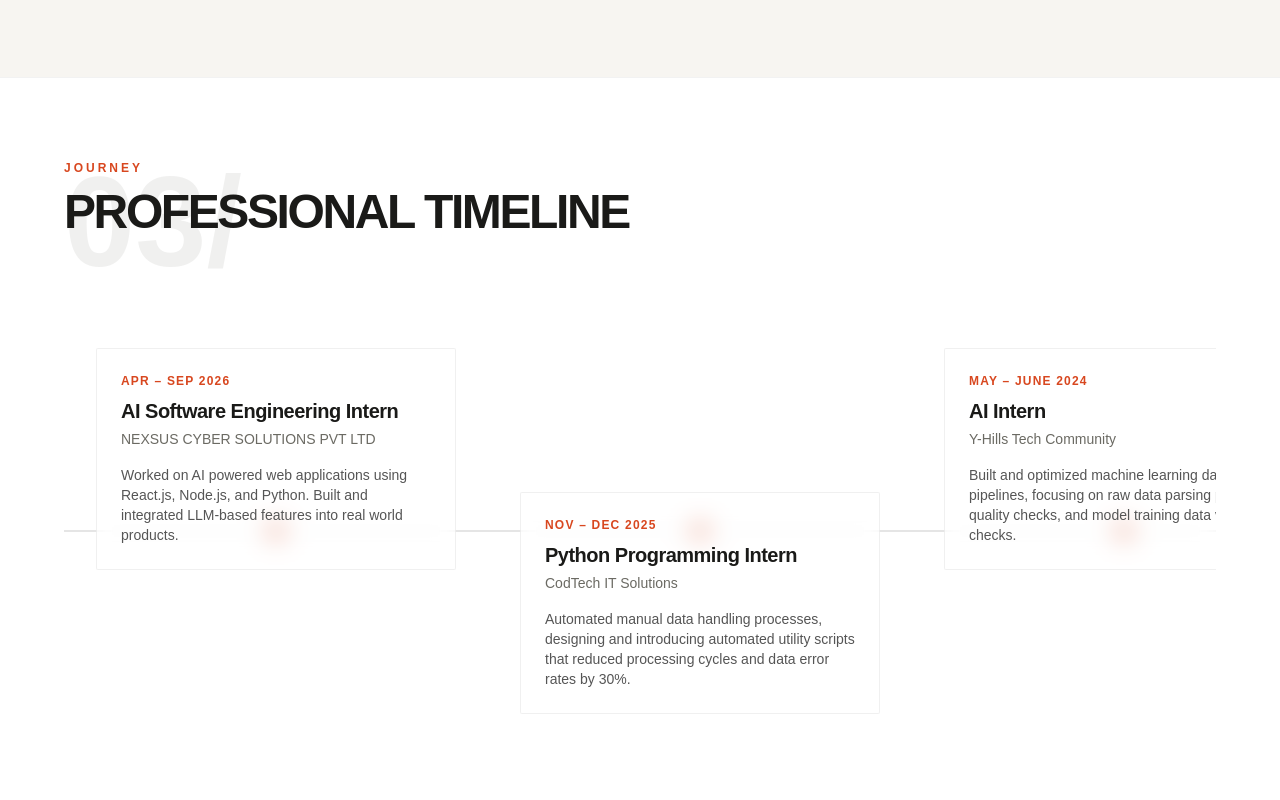
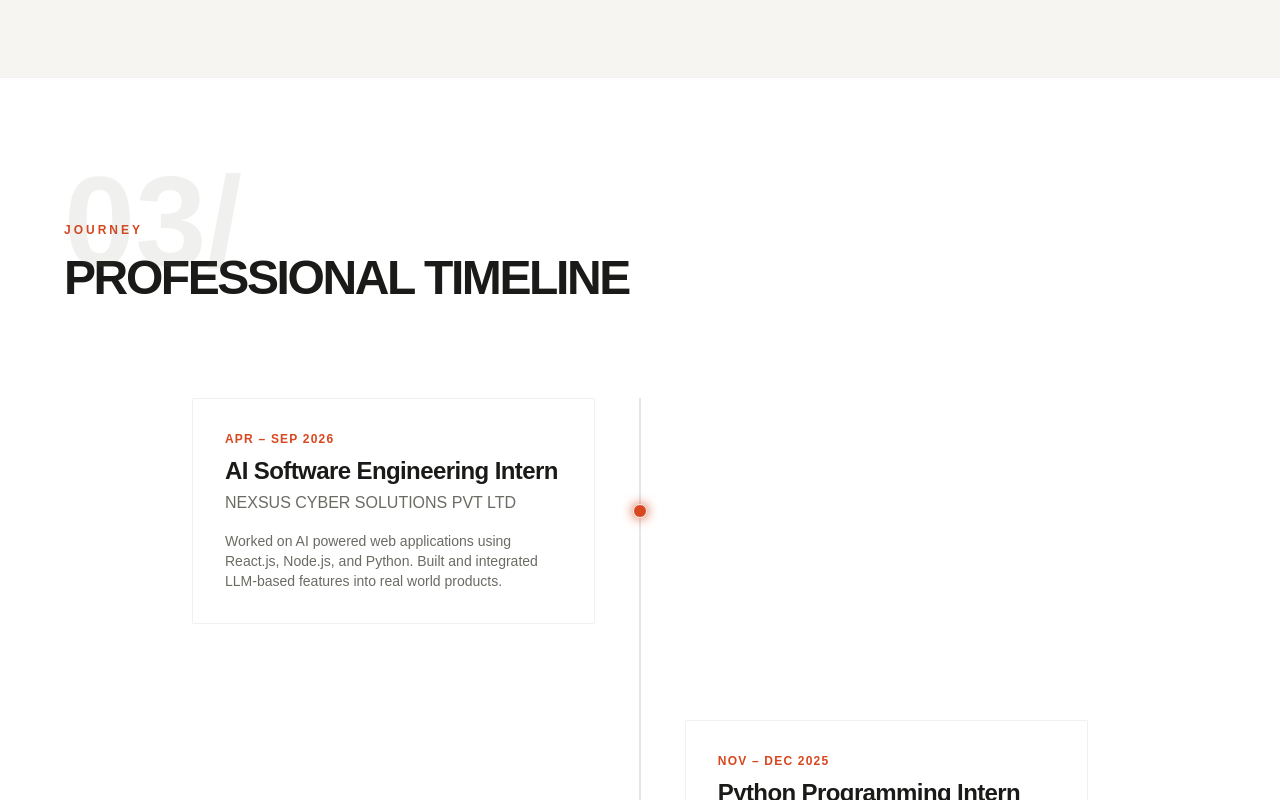
Before and after one commit to mr-umar-ahmed/UMAR-S-PORTFOLIO, a Next.js app: page / in a window 1280 px wide. Shown: the part 2280-3080 px from the top of the page. Built offline with nearby package versions, Linux system fonts and the light colour scheme; a web font is replaced by a local one.

Commit message:
revert: experience layout back to clean vertical timeline

```diff
--- a/src/components/Experience.tsx
+++ b/src/components/Experience.tsx
@@ -33,10 +33,6 @@ export default function Experience() {
 
   useEffect(() => {
     const ctx = gsap.context(() => {
-      const mm = gsap.matchMedia();
-
-      // Mobile layout animations (< 1024px)
-      mm.add("(max-width: 1023px)", () => {
       gsap.fromTo(
         lineRef.current,
         { scaleY: 0 },
@@ -92,106 +88,6 @@ export default function Experience() {
           );
         });
       }
-      });
-
-      // Desktop layout animations (>= 1024px)
-      mm.add("(min-width: 1024px)", () => {
-        const track = containerRef.current?.querySelector(".horizontal-track") as HTMLElement;
-        const hLine = containerRef.current?.querySelector(".horizontal-line") as HTMLElement;
-        const cards = containerRef.current?.querySelectorAll(".horizontal-card");
-        if (!track || !hLine || !cards) return;
-
-        const amountToScroll = track.scrollWidth - window.innerWidth + 128;
-
-        if (amountToScroll > 0) {
-          // 1. PIN & HORIZONTAL SCROLL (If content overflows screen width)
-          const scrollTween = gsap.to(track, {
-            x: -amountToScroll,
-            ease: "none",
-            scrollTrigger: {
-              trigger: containerRef.current,
-              pin: true,
-              scrub: 1,
-              start: "top top",
-              end: () => `+=${amountToScroll}`,
-              invalidateOnRefresh: true,
-            },
-          });
-
-          // Draw horizontal line scrubbed over scroll
-          gsap.fromTo(
-            hLine,
-            { scaleX: 0 },
-            {
-              scaleX: 1,
-              ease: "none",
-              transformOrigin: "left center",
-              scrollTrigger: {
-                trigger: containerRef.current,
-                scrub: 1,
-                start: "top top",
-                end: () => `+=${amountToScroll}`,
-                invalidateOnRefresh: true,
-              },
-            }
-          );
-
-          // Stagger card reveals
-          cards.forEach((card) => {
-            gsap.fromTo(
-              card,
-              { opacity: 0, scale: 0.9 },
-              {
-                opacity: 1,
-                scale: 1,
-                duration: 0.6,
-                scrollTrigger: {
-                  trigger: card,
-                  containerAnimation: scrollTween,
-                  start: "left 85%",
-                  toggleActions: "play none none reverse",
-                },
-              }
-            );
-          });
-        } else {
-          // 2. CENTERED ROW FALLBACK (If content fits on screen e.g. wider desktop monitors)
-          // Draw horizontal line once section enters viewport
-          gsap.fromTo(
-            hLine,
-            { scaleX: 0 },
-            {
-              scaleX: 1,
-              duration: 1.5,
-              ease: "power4.out",
-              transformOrigin: "left center",
-              scrollTrigger: {
-                trigger: containerRef.current,
-                start: "top 70%",
-                toggleActions: "play none none none",
-              },
-            }
-          );
-
-          // Fade-in cards with staggered delays
-          gsap.fromTo(
-            cards,
-            { opacity: 0, y: 30 },
-            {
-              opacity: 1,
-              y: 0,
-              duration: 1,
-              stagger: 0.2,
-              ease: "power3.out",
-              scrollTrigger: {
-                trigger: containerRef.current,
-                start: "top 70%",
-                toggleActions: "play none none none",
-              },
-            }
-          );
-        }
-      });
     }, containerRef);
 
     return () => ctx.revert();
@@ -201,17 +97,15 @@ export default function Experience() {
     <section
       id="experience"
       ref={containerRef}
-      className="relative min-h-screen lg:h-screen py-20 lg:py-12 px-8 md:px-16 bg-surface dark:bg-surface-dark border-t border-black/5 dark:border-white/5 transition-colors duration-500 overflow-hidden flex flex-col lg:justify-center"
+      className="relative min-h-screen py-24 md:py-36 px-8 md:px-16 bg-surface dark:bg-surface-dark border-t border-black/5 dark:border-white/5 transition-colors duration-500"
     >
-      {/* Visual Indicator Number */}
-      <div className="absolute top-12 left-8 md:left-16 text-[10vw] font-display font-black text-muted/10 dark:text-muted-dark/10 select-none pointer-events-none z-0">
+      <div className="absolute top-12 left-8 md:left-16 text-[10vw] font-display font-black text-muted/10 dark:text-muted-dark/10 select-none pointer-events-none">
         03/
       </div>
 
-      <div className="max-w-7xl mx-auto w-full flex flex-col items-center z-10">
-        {/* Header Block */}
-        <div className="w-full text-left mb-12 lg:mb-8">
-          <span className="text-xs tracking-[0.25em] text-accent dark:text-accent-dark font-display font-semibold uppercase block mb-3">
+      <div className="max-w-7xl mx-auto w-full flex flex-col items-center">
+        <div className="w-full text-left mb-16 md:mb-24">
+          <span className="text-xs tracking-[0.25em] text-accent dark:text-accent-dark font-display font-semibold uppercase block mb-4">
             JOURNEY
           </span>
           <h2 className="text-4xl md:text-5xl font-display font-bold tracking-tighter text-[#1A1A18] dark:text-[#F2F1ED] select-text">
@@ -219,26 +113,26 @@ export default function Experience() {
           </h2>
         </div>
 
-        {/* Mobile View: Vertical Timeline */}
-        <div className="relative w-full max-w-4xl min-h-[500px] lg:hidden select-text">
-          {/* Vertical path backdrop */}
-          <div className="absolute left-4 top-0 bottom-0 w-[2px] bg-black/10 dark:bg-white/10 -translate-x-1/2 z-0" />
+        <div className="relative w-full max-w-4xl min-h-[500px]">
+          <div className="absolute left-4 md:left-1/2 top-0 bottom-0 w-[2px] bg-black/10 dark:bg-white/10 -translate-x-1/2 z-0" />
 
-          {/* Active drawing vertical path */}
           <div
             ref={lineRef}
-            className="absolute left-4 top-0 bottom-0 w-[2px] bg-accent dark:bg-accent-dark -translate-x-1/2 z-0 origin-top"
+            className="absolute left-4 md:left-1/2 top-0 bottom-0 w-[2px] bg-accent dark:bg-accent-dark -translate-x-1/2 z-0 origin-top"
             style={{ transform: "scaleY(0)" }}
           />
 
-          <div className="space-y-16">
-            {milestones.map((item, idx) => (
+          <div className="space-y-16 md:space-y-24">
+            {milestones.map((item, idx) => {
+              const isEven = idx % 2 === 0;
+
+              return (
                 <div
                   key={idx}
-                className="timeline-item relative flex flex-col items-start w-full z-10 pl-10"
+                  className="timeline-item relative flex flex-col md:flex-row md:justify-between items-start md:items-center w-full z-10 pl-10 md:pl-0 select-text"
                 >
                   {/* Connector Dot */}
-                <div className="absolute left-4 top-1.5 -translate-x-1/2 w-6 h-6 flex items-center justify-center">
+                  <div className="absolute left-4 md:left-1/2 top-1.5 md:top-1/2 -translate-y-1/2 -translate-x-1/2 w-6 h-6 flex items-center justify-center">
                     <div
                       className="timeline-dot w-3.5 h-3.5 rounded-full bg-accent dark:bg-accent-dark relative z-10 border border-background dark:border-background-dark"
                       style={{ boxShadow: "0 0 12px var(--color-accent)" }}
@@ -246,8 +140,13 @@ export default function Experience() {
                     <div className="absolute w-full h-full rounded-full bg-accent/20 dark:bg-accent-dark/20 animate-ping z-0" />
                   </div>
 
-                {/* Timeline content Card */}
-                <div className="timeline-card w-full bg-background/50 dark:bg-background-dark/30 glassmorphism p-6 rounded-[2px] hover:border-accent/20 dark:hover:border-accent-dark/20 transition-all duration-300 text-left">
+                  {/* Desktop offset column */}
+                  <div className={`hidden md:block w-[45%] ${isEven ? "order-last" : ""}`} />
+
+                  {/* Card Content */}
+                  <div
+                    className="timeline-card w-full md:w-[45%] bg-background/50 dark:bg-background-dark/30 glassmorphism p-6 md:p-8 rounded-[2px] hover:border-accent/20 dark:hover:border-accent-dark/20 transition-all duration-300 text-left"
+                  >
                     <span className="text-[10px] md:text-xs font-semibold tracking-widest text-accent dark:text-accent-dark font-display uppercase block mb-2">
                       {item.duration}
                     </span>
@@ -257,57 +156,7 @@ export default function Experience() {
                     <h4 className="text-sm md:text-base text-muted dark:text-muted-dark font-body font-medium mb-4">
                       {item.company}
                     </h4>
-                  <p className="text-xs md:text-sm text-[#555] dark:text-white/60 font-body leading-relaxed">
-                    {item.description}
-                  </p>
-                </div>
-              </div>
-            ))}
-          </div>
-        </div>
-
-        {/* Desktop View: Horizontal timeline */}
-        <div className="hidden lg:block w-full overflow-hidden relative">
-          <div className="horizontal-track flex items-center justify-center gap-16 py-20 px-8 w-full lg:w-max relative mx-auto">
-            {/* Horizontal Line backdrop */}
-            <div className="absolute left-0 right-0 top-1/2 -translate-y-1/2 h-[2px] bg-black/10 dark:bg-white/10 z-0" />
-
-            {/* Filled Horizontal Line on scroll */}
-            <div className="horizontal-line absolute left-0 right-0 top-1/2 -translate-y-1/2 h-[2px] bg-accent dark:bg-accent-dark z-0 origin-left scale-x-0" />
-
-            {milestones.map((item, idx) => {
-              const isEven = idx % 2 === 0;
-
-              return (
-                <div
-                  key={idx}
-                  className="horizontal-card relative flex flex-col items-center w-[360px] flex-shrink-0 z-10"
-                >
-                  {/* Central timeline connector dot */}
-                  <div className="absolute top-1/2 -translate-y-1/2 w-6 h-6 flex items-center justify-center">
-                    <div
-                      className="w-3.5 h-3.5 rounded-full bg-accent dark:bg-accent-dark relative z-10 border border-background dark:border-background-dark"
-                      style={{ boxShadow: "0 0 12px var(--color-accent)" }}
-                    />
-                    <div className="absolute w-full h-full rounded-full bg-accent/20 dark:bg-accent-dark/20 animate-ping z-0" />
-                  </div>
-
-                  {/* Offset cards alternately top/bottom by a smaller compact distance */}
-                  <div
-                    className={`timeline-card bg-background/50 dark:bg-background-dark/30 glassmorphism p-6 rounded-[2px] hover:border-accent/20 dark:hover:border-accent-dark/20 transition-all duration-300 text-left w-full ${
-                      isEven ? "mb-36" : "mt-36"
-                    }`}
-                  >
-                    <span className="text-[10px] md:text-xs font-semibold tracking-widest text-accent dark:text-accent-dark font-display uppercase block mb-2">
-                      {item.duration}
-                    </span>
-                    <h3 className="text-lg md:text-xl font-bold tracking-tight text-[#1A1A18] dark:text-[#F2F1ED] font-display leading-tight mb-1">
-                      {item.role}
-                    </h3>
-                    <h4 className="text-xs md:text-sm text-muted dark:text-muted-dark font-body font-medium mb-4">
-                      {item.company}
-                    </h4>
-                    <p className="text-xs md:text-sm text-[#555] dark:text-white/60 font-body leading-relaxed">
+                    <p className="text-xs md:text-sm text-muted dark:text-muted-dark font-body leading-relaxed">
                       {item.description}
                     </p>
                   </div>
@@ -316,7 +165,6 @@ export default function Experience() {
             })}
           </div>
         </div>
-
       </div>
     </section>
   );
```
Lines whose indentation alone changed are shown as unchanged.
